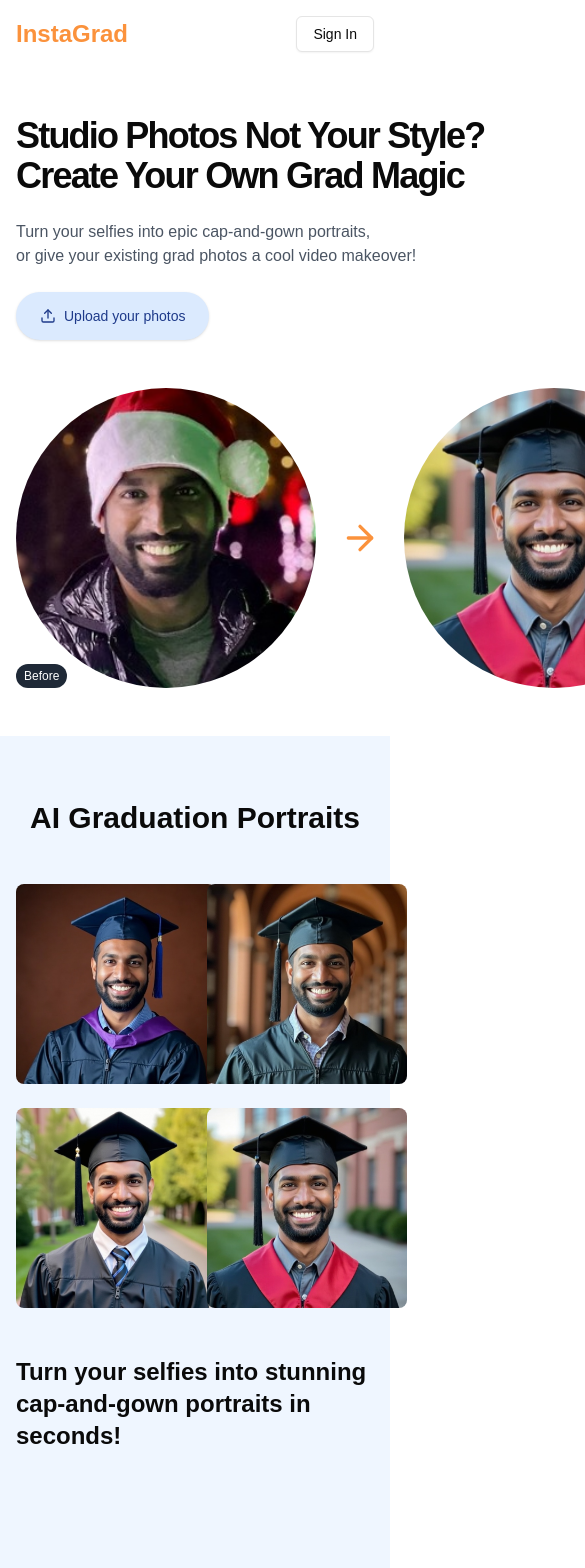
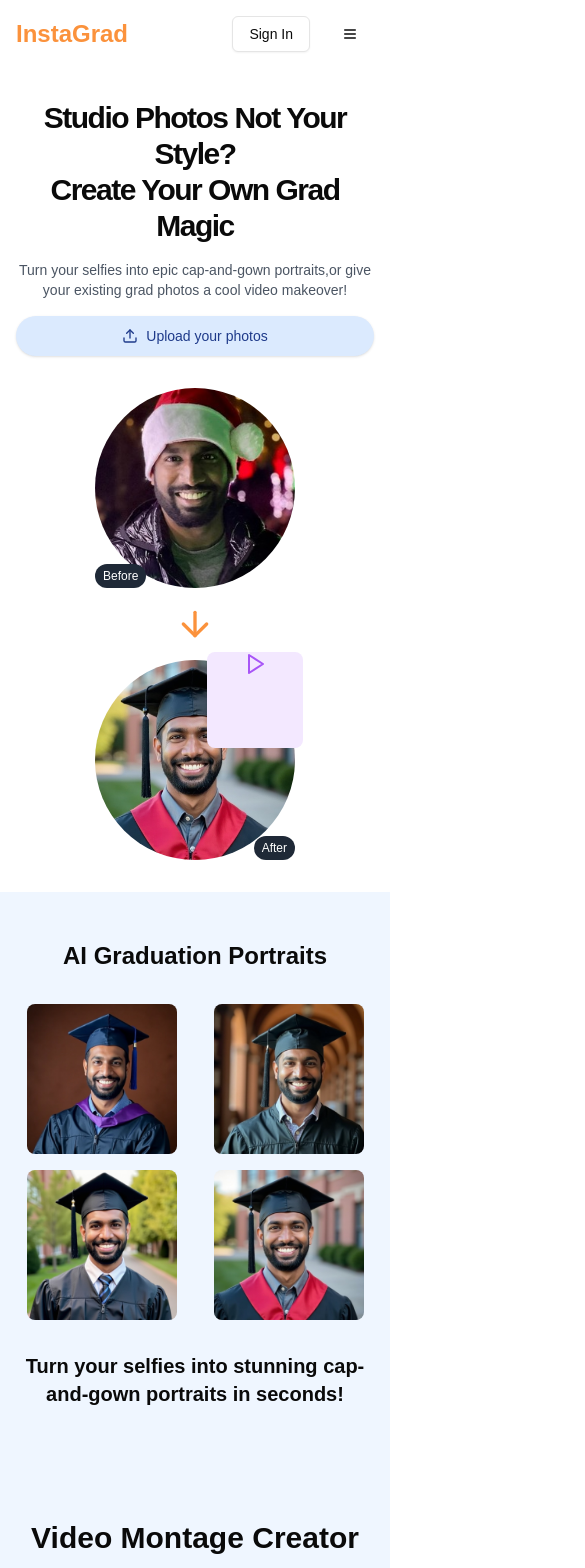
Before and after one commit to Sahaj0312/gradheadshots, a Next.js app: page / in a window 390 px wide. Shown: the top 1568 px of the page, 585 px wide, since content can reach past the window. Built offline with nearby package versions, Linux system fonts and the light colour scheme; no server answers.

Commit message:
making new design dynamic

```diff
--- a/src/app/dashboard/page.tsx
+++ b/src/app/dashboard/page.tsx
@@ -185,29 +185,17 @@ export default function Dashboard() {
         <Link href="/" className="text-2xl font-bold text-orange-400">
           InstaGrad
         </Link>
-        <nav className="hidden space-x-6 md:flex">
+        <div className="flex items-center gap-4">
+          <Link href="/gallery">
+            <Button variant="outline" className="h-10">
+              Gallery
+            </Button>
+          </Link>
           <Button
-            onClick={handleGalleryClick}
-            variant="ghost"
-            className="text-gray-600 hover:text-gray-900"
+            variant="outline"
+            onClick={() => auth.signOut()}
+            className="h-10"
           >
-            Gallery
-          </Button>
-        </nav>
-        <div className="flex items-center space-x-4">
-          {user.photoURL && (
-            <Image
-              src={user.photoURL}
-              alt="Profile"
-              width={32}
-              height={32}
-              className="rounded-full"
-            />
-          )}
-          <span className="text-gray-700">
-            Hi, {user?.displayName || "User"}
-          </span>
-          <Button onClick={handleSignOut} variant="outline">
             Sign Out
           </Button>
         </div>
--- a/src/components/page.tsx
+++ b/src/components/page.tsx
@@ -2,15 +2,17 @@
 
 import { Button } from "@/components/ui/button";
 import { Card } from "@/components/ui/card";
-import { ArrowRight, Play, Upload } from "lucide-react";
+import { ArrowRight, Play, Upload, Menu, ArrowDown } from "lucide-react";
 import Image from "next/image";
 import Link from "next/link";
 import { useRouter } from "next/navigation";
 import { auth, googleProvider } from "@/lib/firebase";
 import { signInWithPopup } from "firebase/auth";
+import { useState } from "react";
 
 export function Page() {
   const router = useRouter();
+  const [mobileMenuOpen, setMobileMenuOpen] = useState(false);
 
   const handleSignInClick = async () => {
     try {
@@ -44,28 +46,61 @@ export function Page() {
             Contact Us
           </Link>
         </nav>
-        <Button variant="outline" onClick={handleSignInClick}>
-          {auth.currentUser ? "Dashboard" : "Sign In"}
-        </Button>
+        <div className="flex items-center gap-4">
+          <Button variant="outline" onClick={handleSignInClick}>
+            {auth.currentUser ? "Dashboard" : "Sign In"}
+          </Button>
+          <Button
+            className="md:hidden"
+            variant="ghost"
+            onClick={() => setMobileMenuOpen(!mobileMenuOpen)}
+          >
+            <Menu className="h-6 w-6" />
+          </Button>
+        </div>
       </header>
 
+      {/* Mobile Menu */}
+      {mobileMenuOpen && (
+        <div className="md:hidden px-4 py-2 space-y-2 bg-white border-t border-gray-100">
+          <Link
+            href="#how-it-works"
+            className="block py-2 text-gray-600 hover:text-gray-900"
+          >
+            How It Works
+          </Link>
+          <Link
+            href="#pricing"
+            className="block py-2 text-gray-600 hover:text-gray-900"
+          >
+            Pricing
+          </Link>
+          <Link
+            href="#contact"
+            className="block py-2 text-gray-600 hover:text-gray-900"
+          >
+            Contact Us
+          </Link>
+        </div>
+      )}
+
       {/* Hero Section */}
-      <section className="relative px-4 py-12 md:px-6">
+      <section className="relative px-4 py-8 md:py-12 md:px-6">
         <div className="mx-auto max-w-6xl">
-          <div className="grid gap-12 md:grid-cols-2">
-            <div className="space-y-6">
-              <h1 className="text-4xl font-bold tracking-tighter sm:text-5xl">
+          <div className="grid gap-8 md:gap-12 md:grid-cols-2">
+            <div className="space-y-4 md:space-y-6 text-center md:text-left">
+              <h1 className="text-3xl md:text-4xl lg:text-5xl font-bold tracking-tighter">
                 Studio Photos Not Your Style?
                 <br />
                 Create Your Own Grad Magic
               </h1>
-              <p className="text-gray-600">
+              <p className="text-gray-600 text-sm md:text-base">
                 Turn your selfies into epic cap-and-gown portraits,
-                <br />
+                <br className="hidden md:block" />
                 or give your existing grad photos a cool video makeover!
               </p>
               <Button
-                className="h-12 gap-2 rounded-full bg-blue-100 px-6 text-blue-900 hover:bg-blue-200"
+                className="h-10 md:h-12 gap-2 rounded-full bg-blue-100 px-4 md:px-6 text-blue-900 hover:bg-blue-200 w-full md:w-auto"
                 onClick={handleSignInClick}
               >
                 <Upload className="h-5 w-5" />
@@ -73,30 +108,29 @@ export function Page() {
               </Button>
             </div>
             <div className="relative flex items-center justify-center">
-              <div className="flex items-center">
-                <div className="relative w-[300px] h-[300px]">
+              <div className="flex flex-col md:flex-row items-center gap-4 md:gap-6">
+                <div className="relative w-[200px] h-[200px] md:w-[300px] md:h-[300px]">
                   <Image
                     src="/images/photo_of_seenu_5 copy.jpg"
                     fill
                     alt="Before: Regular selfie"
                     className="rounded-full object-cover"
-                    style={{ objectFit: "cover" }}
                   />
                   <span className="absolute bottom-0 left-0 rounded-full bg-gray-800 px-2 py-1 text-xs text-white">
                     Before
                   </span>
                 </div>
-                <ArrowRight className="mx-6 h-10 w-10 text-orange-400" />
-                <div className="relative w-[300px] h-[300px]">
+                <ArrowRight className="hidden md:block mx-6 h-10 w-10 text-orange-400" />
+                <ArrowDown className="block md:hidden h-10 w-10 text-orange-400" />
+                <div className="relative w-[200px] h-[200px] md:w-[300px] md:h-[300px]">
                   <Image
                     src="/images/seenu_grad.jpg"
                     fill
                     alt="After: AI-generated graduation photo"
                     className="rounded-full object-cover"
-                    style={{ objectFit: "cover" }}
                   />
-                  <div className="absolute -right-4 -top-4 h-32 w-32 rounded-lg bg-purple-100">
-                    <Play className="m-auto h-8 w-8 text-purple-500" />
+                  <div className="absolute -right-2 -top-2 md:-right-4 md:-top-4 h-24 w-24 md:h-32 md:w-32 rounded-lg bg-purple-100">
+                    <Play className="m-auto h-6 w-6 md:h-8 md:w-8 text-purple-500" />
                   </div>
                   <span className="absolute bottom-0 right-0 rounded-full bg-gray-800 px-2 py-1 text-xs text-white">
                     After
@@ -109,14 +143,14 @@ export function Page() {
       </section>
 
       {/* AI Portraits Section */}
-      <section className="bg-blue-50 px-4 py-16 md:px-6">
+      <section className="bg-blue-50 px-4 py-12 md:py-16 md:px-6">
         <div className="mx-auto max-w-6xl">
-          <h2 className="mb-12 text-center text-3xl font-bold">
+          <h2 className="mb-8 md:mb-12 text-2xl md:text-3xl font-bold text-center">
             AI Graduation Portraits
           </h2>
-          <div className="grid gap-12 md:grid-cols-2">
-            <div className="grid grid-cols-2 gap-6">
-              <div className="relative h-[200px] w-[200px]">
+          <div className="grid gap-8 md:gap-12 md:grid-cols-2">
+            <div className="grid grid-cols-2 gap-4 md:gap-6 justify-items-center">
+              <div className="relative h-[150px] w-[150px] md:h-[200px] md:w-[200px]">
                 <Image
                   src="/images/classic.jpg"
                   fill
@@ -125,7 +159,7 @@ export function Page() {
                   style={{ objectFit: "cover" }}
                 />
               </div>
-              <div className="relative h-[200px] w-[200px]">
+              <div className="relative h-[150px] w-[150px] md:h-[200px] md:w-[200px]">
                 <Image
                   src="/images/library.jpg"
                   fill
@@ -134,7 +168,7 @@ export function Page() {
                   style={{ objectFit: "cover" }}
                 />
               </div>
-              <div className="relative h-[200px] w-[200px]">
+              <div className="relative h-[150px] w-[150px] md:h-[200px] md:w-[200px]">
                 <Image
                   src="/images/outdoor.jpg"
                   fill
@@ -143,7 +177,7 @@ export function Page() {
                   style={{ objectFit: "cover" }}
                 />
               </div>
-              <div className="relative h-[200px] w-[200px]">
+              <div className="relative h-[150px] w-[150px] md:h-[200px] md:w-[200px]">
                 <Image
                   src="/images/seenu_grad.jpg"
                   fill
@@ -153,8 +187,8 @@ export function Page() {
                 />
               </div>
             </div>
-            <div className="flex items-center">
-              <h3 className="text-2xl font-semibold">
+            <div className="flex items-center text-center md:text-left">
+              <h3 className="text-xl md:text-2xl font-semibold">
                 Turn your selfies into stunning cap-and-gown portraits in
                 seconds!
               </h3>
```
